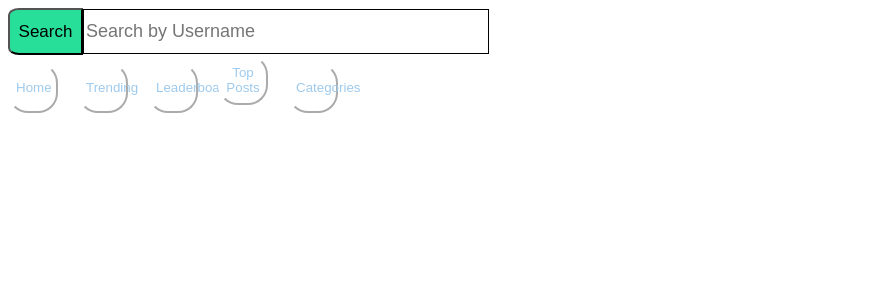
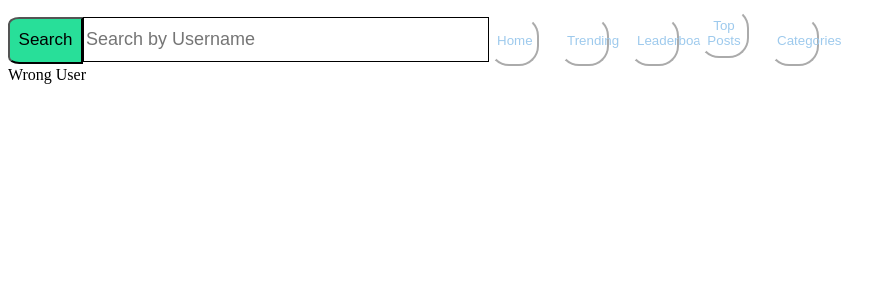
Before and after one commit to littlepotato123/Project-Share, a React (Create React App) app in the folder project-share/: page /wronguser in a window 1280 px wide. Shown: the top 300 px of the page, without its empty margins (0-896 px from the left). Built offline with nearby package versions, Linux system fonts and the light colour scheme.

Commit message:
User Checking

```diff
--- a/project-share/src/App.js
+++ b/project-share/src/App.js
@@ -13,6 +13,7 @@ import Leaderboard from './Pages/Leaderboard/Leaderboard';
 import User from './Pages/User Page/User';
 import Categories from './Pages/Categories/Categories';
 import TopPosts from './Pages/TopPosts/TopPosts'
+import WrongUser from './Pages/Errors/WrongUser';
 
 const App = () => {
   return (
@@ -40,6 +41,9 @@ const App = () => {
         <Route path="/topPosts">
           <TopPosts />
         </Route>
+        <Route path="/wronguser">
+          <WrongUser />
+        </Route>
       </Switch>
     </Router>
   );
--- a/project-share/src/Components/Navigation/Navigation.js
+++ b/project-share/src/Components/Navigation/Navigation.js
@@ -7,25 +7,23 @@ const Navigation = () => {
     let history = useHistory();
     const [value, setValue] = useState(null);
 
-    const search = (e) => {
-        if(value !== null) {
+    const search = () => {
+        if(value) {
             history.push(`/user/${value}`)
         } else {
-            e.preventDefault();
+            console.log("YOu did something wrong")
         }
     }
 
     return (
         <div>
-            <form onSubmit={search}>
-                <button className='searchButton'>Search</button>
+                <button onClick={search} className='searchButton' type="submit" >Search</button>
                 <input
                     className='searchBar'
                     value={value}
-                    onChange={e => (e.target.value)}
+                    onChange={e => setValue(e.target.value)}
                     placeholder="Search by Username"
                 />
-            </form>
             <button className='home' onClick={() => history.push('/')}>Home</button>
             <button className='trending' onClick={() => history.push('/trending')}>Trending</button>
             <button className='leaderboard' onClick={() => history.push('/leaderboard')}>Leaderboard</button>
--- /dev/null
+++ b/project-share/src/Pages/Errors/WrongUser.js
@@ -0,0 +1,11 @@
+import React from 'react'
+
+const WrongUser = () => {
+    return (
+        <div>
+            Wrong User
+        </div>
+    )
+}
+
+export default WrongUser;
--- a/project-share/src/Pages/User Page/User.js
+++ b/project-share/src/Pages/User Page/User.js
@@ -1,5 +1,5 @@
 import React, { useEffect, useState } from 'react'
-import { useParams } from 'react-router-dom';
+import { useParams, useHistory } from 'react-router-dom';
 
 const proxyUrl = 'https://cors-anywhere.herokuapp.com/';
 const url = 'https://us-central1-project-share-8df06.cloudfunctions.net/api/';
@@ -7,8 +7,15 @@ const url = 'https://us-central1-project-share-8df06.cloudfunctions.net/api/';
 const User = () => {
     const { userHandle } = useParams();
     const [user, setUser] = useState(null);
+    const [count, setCount] = useState(0);
+    const history = useHistory();
+
+    const fetching = () => {
+
+    }
 
     useEffect(() => {
+        if(count < 2) {
             fetch(proxyUrl + url + 'getUser', {
                 method: 'POST',
                 body: JSON.stringify({
@@ -19,10 +26,19 @@ const User = () => {
                 }
             })
             .then(res => res.json())
-        .then(data => setUser(data))
-        .then(() => console.log(user))
-        .catch(() => console.log("Couldn't connect to " + url + "getUser . Check your browser maybe?"))
+            .then(data => {
+                console.log(data.user);
+                if(data.user == undefined) {
+                    history.push('/wronguser');
+                } else {
+                    console.log('Got Correct Data');
+                }
             })
+            setCount(count + 1);
+        } else {
+            console.log('GOT DATA');
+        }
+    }, [])
 
     return (
         <div>
```
Lines whose indentation alone changed are shown as unchanged.
